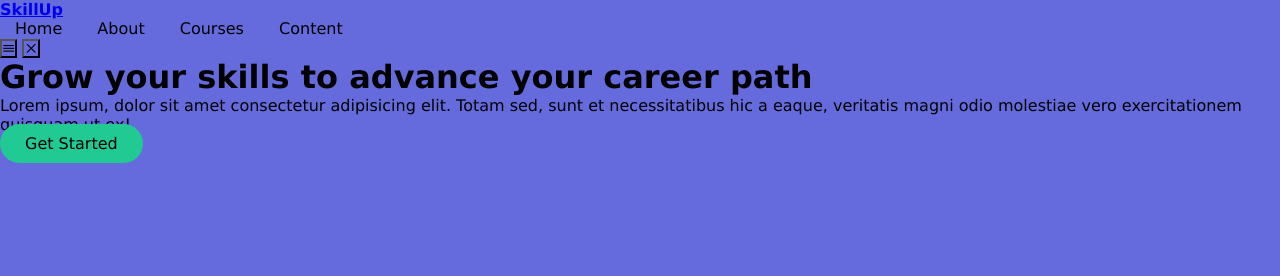
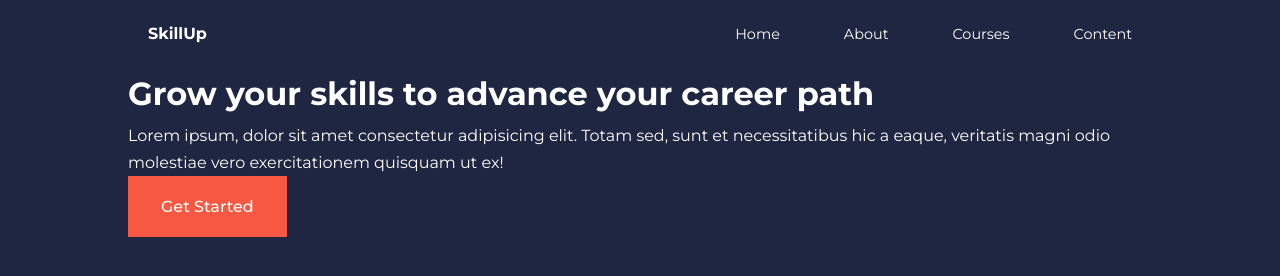
Before and after one commit to aadit-commits/skillup, a plain HTML site: page index.html in a window 1280 px wide. Drawn offline with nearby package versions, Linux system fonts and the light colour scheme.

Commit message:
Update style.css

```diff
--- a/style.css
+++ b/style.css
@@ -1,89 +1,99 @@
 * {
-    margin : 0;
-    padding : 0;
+    margin: 0px;
+    padding: 0px;
+    border: 0px;
+    outline: 0px;
+    text-decoration: none;
+    list-style: none;
     box-sizing: border-box;
-    background-color: rgb(101, 107, 221);
+}
+
+:root {
+        --color-primary: #6c63ff;
+        --color-success: #00bf8e;
+        --color-warning: #f7c94b;
+        --color-danger: #f75842;
+        --color-danger-variant: rgba(247,88,66,0.4);
+        --color-white: #fff;
+        --color-light: rgba(255,255,255,0.7);
+        --color-black: #000;
+        --color-bg: #1f2641;
+        --color-bg1: #2e3267;
+        --color-bg2: #424890;
+
+        --container-width-lg: 80%;
+        --container-width-md: 90%;
+        --container-width-sm: 94%;
+
+        --transition: all 400ms ease;
 }
 
 body {
-    font-family: 'Lucida Sans', 'Lucida Sans Regular', 'Lucida Grande', 'Lucida Sans Unicode', Geneva, Verdana, sans-serif;
+    font-family: "Montserrat", sans-serif;
+    line-height: 1.7;
+    color: var(--color-white);
+    background: var(--color-bg);
 }
 
-.navbar {
-    background-color:rgba(255, 255, 255, 0.784) ;
-    height: auto;
-    min-width: 100%;
+.container{
+    width: var(--container-width-lg);
+    margin: 0 auto;
 }
 
-header {
-    background-color: transparent;
-    min-width: 100vh;
-
+.nav_container{
+    height: 100%;
+    display: flex;
+    justify-content: space-between;
+    align-items: center;
+    padding: 20px;
 }
 
-header nav {
+a{
+    color: var(--color-white);
+}
+
+nav button{
+    display: none;
+}
+
+.nav_menu{
     display: flex;
     align-items: center;
-    justify-content: space-around;
-    padding: 0 100px;
-
+    gap: 4rem;
 }
 
-.logo {
-    display: flex;
-    align-items: center;
-    justify-content: flex-start;
+.nav_menu a{
+    font-size: 0.9rem;
+    transition: var(--transition);
 }
 
-nav ul {
-    list-style-type: none;
+.nav_menu a:hover{
+    color: var(--color-bg2);
 }
 
-nav ul li {
+.btn{
     display: inline-block;
-    margin : 0 15px;
+    background: var(--color-white);
+    color: var(--color-black);
+    padding: 1rem 2rem;
+    border: 1px solid transparent;
+    font-weight: 500;
+    transition: var(--transition);
 }
 
-nav ul li a{
-    text-decoration: none;
-    color: black;
+.btn:hover{
+    background: transparent;
+    color: var(--color-white);
+    border-color: var(--color-white);
 }
 
-nav ul li a:hover {
-    color : black;
+.btn-primary{
+    background-color: var(--color-danger);
+    color: var(--color-white);
 }
 
-.btn {
-    background-color: rgb(33, 202, 146);
-    padding : 10px 25px;
-    border-radius: 30px;
-    color: black;
-    transition: 0.4s ease-in-out;
-    text-decoration: none;
+img{
+    width: 100%;
+    display: block;
+    object-fit: cover;
 }
-
-.content {
-    display : flex;
-    align-items: center;
-    justify-content: space-evenly;
-    padding: 40px 100px;
-
-}
-
-.leftbox {
-    margin-left : 40px;
-    padding : 50px 0;
-}
-
-.strbtn {
-    background-color: rgb(33, 202, 146);
-    padding : 10px 25px;
-    border-radius: 30px;
-    color: black;
-    transition: 0.4s ease-in-out;
-    text-decoration: none;
-}
-
-.strimg {
-    border-radius: 70px;
-}
```
